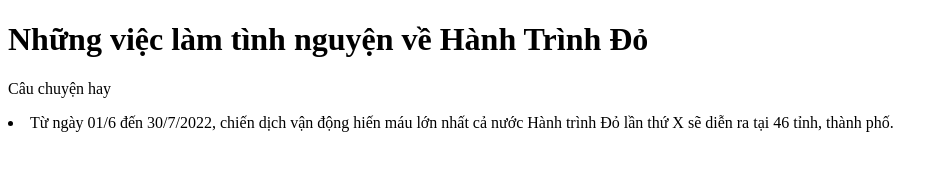
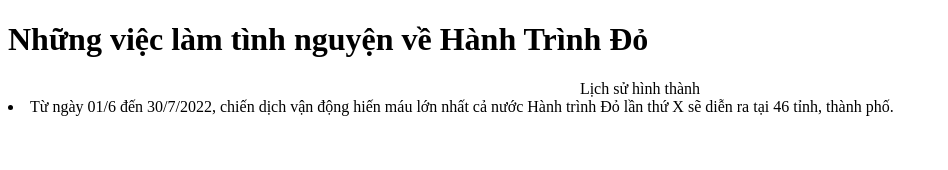
Before and after one commit to DangHuyen123/Huyen-Huyen, a plain HTML site: page index.html in a window 1280 px wide. Shown: the whole page, without its empty margins (0-948 px from the left). Drawn offline with Linux system fonts and the light colour scheme.

Commit message:
Update index.html

```diff
--- a/index.html
+++ b/index.html
@@ -6,7 +6,7 @@
 <body>
 
 <h1>Những việc làm tình nguyện về Hành Trình Đỏ</h1>
-<p>Câu chuyện hay</p>
+<center>Lịch sử hình thành</center>
  <li> Từ ngày 01/6 đến 30/7/2022, chiến dịch vận động hiến máu lớn nhất cả nước Hành trình Đỏ lần thứ X sẽ diễn ra tại 46 tỉnh, thành phố.
 </body>
 </html>
```
